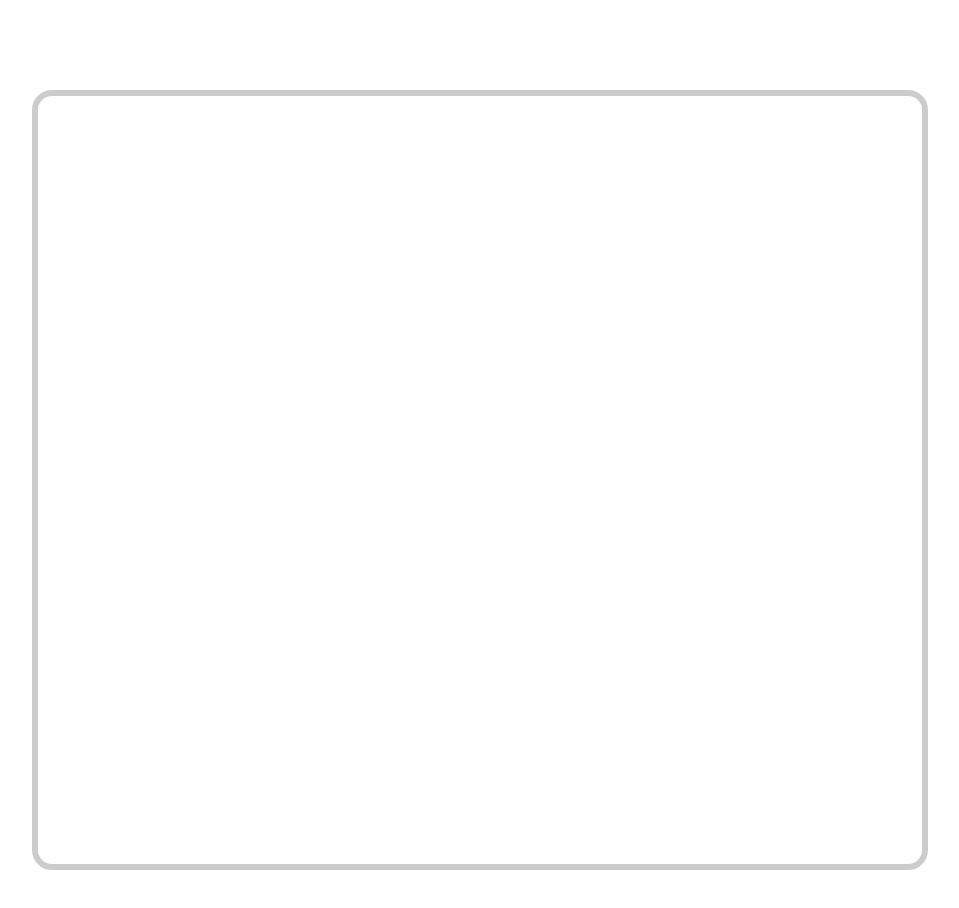
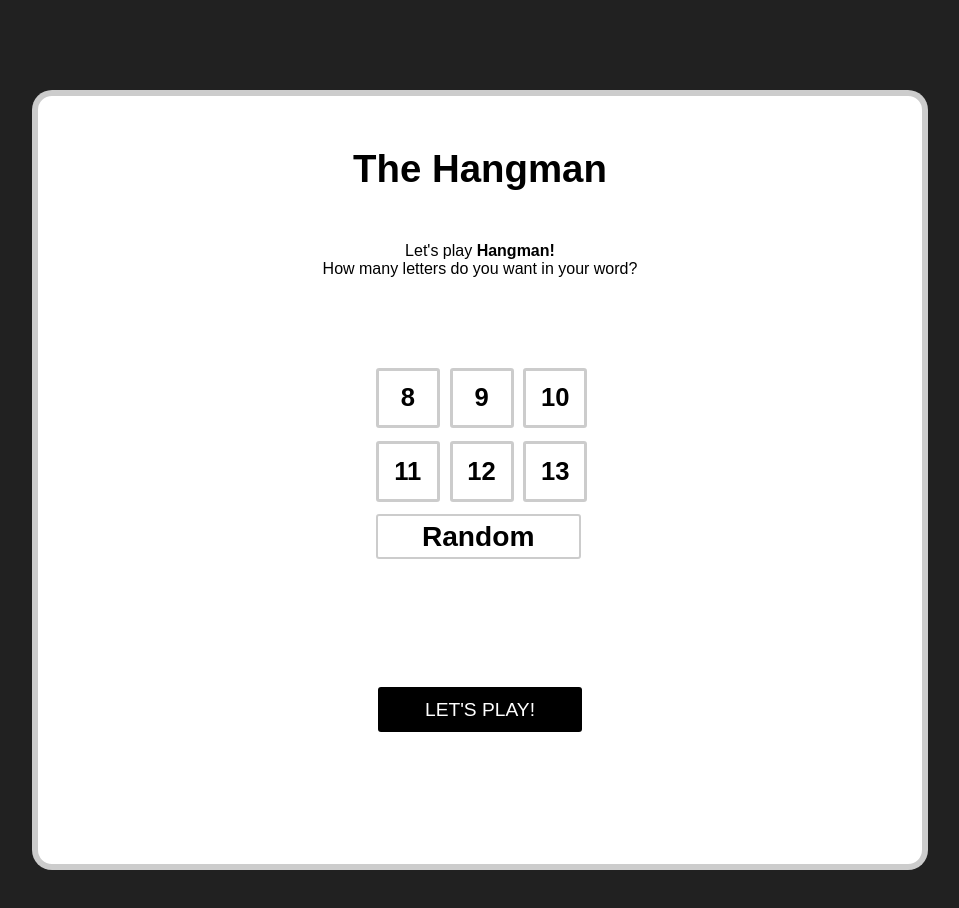
Before and after one commit to akos-blond/test, a React (Vite) app: page /choosing in a window 1280 px wide. Before the commit this address had no page. Shown: the top 908 px of the page, without its empty margins (160-1119 px from the left). Built offline with nearby package versions, Linux system fonts and the light colour scheme; the HTML template or start-up script is replaced by a standard one.

Commit message:
Third commit

```diff
--- a/src/App.tsx
+++ b/src/App.tsx
@@ -2,14 +2,18 @@ import { BrowserRouter, Route, Routes } from "react-router-dom";
 import "./index.css";
 import Game from "./Game";
 import Instructions from "./Instructions";
+import ChoosingWordLength from "./ChoosingWordLength";
 
 function App() {
+
   return (
     <div className="container">
       <BrowserRouter>
         <Routes>
           <Route path="/game" element={<Game />} />
           <Route path="/" element={<Instructions />} />
+          <Route path="/choosing" element={<ChoosingWordLength />} />
+
         </Routes>
       </BrowserRouter>
     </div>
--- /dev/null
+++ b/src/ChoosingWordLength.tsx
@@ -0,0 +1,62 @@
+import { useNavigate } from "react-router-dom";
+import { useEffect, useState } from "react";
+
+const ChoosingWordLength = () => {
+  const navigate = useNavigate();
+  const [selectedButton, setSelectedButton] = useState<number | null>(null);
+  const filterByNumber = [8, 9, 10, 11, 12, 13];
+
+  const handleButtonClick = (buttonValue) => {
+    setSelectedButton(buttonValue);
+  };
+
+  useEffect(() => {
+    if (selectedButton !== null) {
+      console.log(`Selected button value: ${selectedButton}`);
+    }
+  }, [selectedButton]);
+
+  const handleRandomButton = () => {
+   const randomizedNumber = filterByNumber[Math.floor(Math.random() * filterByNumber.length)]
+
+   setSelectedButton(randomizedNumber)
+  }
+
+  const handleToNewGame = () => {
+    navigate("/game");
+  };
+
+  return (
+    <div style={{ textAlign: "center", padding: "2vw" }}>
+      <h1>The Hangman</h1>
+      <p style={{ width: "40%", margin: "0 auto 7vw auto" }}>
+        Let's play <strong>Hangman!</strong> <br /> How many letters do you want
+        in your word?
+      </p>
+
+      <div className="word-length-btn-container">
+        {filterByNumber.map((number) => (
+          <button
+            key={number}
+            className="number-btn"
+            onClick={() => handleButtonClick(number)}
+          >
+            {number}
+          </button>
+        ))}
+        <button
+          className="random-btn"
+          onClick={() => handleRandomButton()}
+        >
+          Random
+        </button>
+      </div>
+
+      <button className="btn-start" onClick={handleToNewGame}>
+        LET'S PLAY!
+      </button>
+    </div>
+  );
+};
+
+export default ChoosingWordLength;
--- a/src/Game.tsx
+++ b/src/Game.tsx
@@ -52,8 +52,8 @@ const Game = () => {
   }, [guessedLetters]);
 
   const handleNewGame = () => {
+    navigate('/choosing')
     setGuessedLetters([]);
-    setWordToGuess(getWord());
   };
 
   const handleToInstructions = () => {
--- a/src/Instructions.tsx
+++ b/src/Instructions.tsx
@@ -5,12 +5,12 @@ const Instructions = () => {
   let navigate = useNavigate();
 
   const handleToNewGame = () => {
-    navigate('/game')
-  }
+    navigate("/choosing");
+  };
   return (
     <div style={{ textAlign: "center", padding: "2vw" }}>
       <h1>The Hangman</h1>
-      <HangmanDrawing numberOfGuesses={0} />
+      <HangmanDrawing />
       <h2>Game instructions</h2>
       <p className="game-instructions">
         Lorem ipsum dolor sit amet consectetur adipisicing elit. Molestiae
@@ -21,7 +21,9 @@ const Instructions = () => {
         asperiores!
       </p>
 
-      <button className="btn-start" onClick={handleToNewGame}>GOT IT!</button>
+      <button className="btn-start" onClick={handleToNewGame}>
+        GOT IT!
+      </button>
     </div>
   );
 };
--- a/src/index.css
+++ b/src/index.css
@@ -1,5 +1,9 @@
 * {
   font-family: Arial, Helvetica, sans-serif;
+}
+
+body{
+  background: #212121;
 }
 
 svg path,
@@ -11,6 +15,7 @@ svg circle {
 }
 
 .container {
+  background: white;
   margin: 7vw auto;
   width: 70%;
   height: 60vw;
@@ -144,8 +149,50 @@ p {
 
 /* --- GAME INSTRUCTIONS --- */
 
-.game-instructions{
+.game-instructions {
   width: 70%;
-  margin: 0 auto 7vw auto;
+  margin: 0 auto 5vw auto;
+}
 
+/* --- CHOOSE WORD LENGTH --- */
+
+.word-length-btn-container {
+  text-align: center;
+  margin: 0 auto 10vw auto;
+  width: 25%;
+  display: grid;
+  grid-template-columns: repeat(auto-fit, minmax(4vw, 1fr));
+  gap: 1vw;
 }
+
+.number-btn {
+  width: 5vw;
+  border: 0.3vw solid rgba(0, 0, 0, 0.2);
+  border-radius: 3px;
+  background: none;
+  font-size: 2vw;
+  text-transform: uppercase;
+  padding: 1vw 0.5vw;
+  font-weight: bold;
+  cursor: pointer;
+  color: black;
+}
+
+.random-btn {
+  width: 100%;
+  border: 0.2vw solid rgba(0, 0, 0, 0.2);
+  border-radius: 3px;
+  background: none;
+  color: rgb(0, 0, 0);
+  height: 3.5vw;
+  width: 16vw;
+  font-size: 2.2vw;
+  font-weight: bold;
+  cursor: pointer;
+}
+
+.number-btn:focus,
+.random-btn:focus {
+  background: black;
+  color: white;
+}
```
